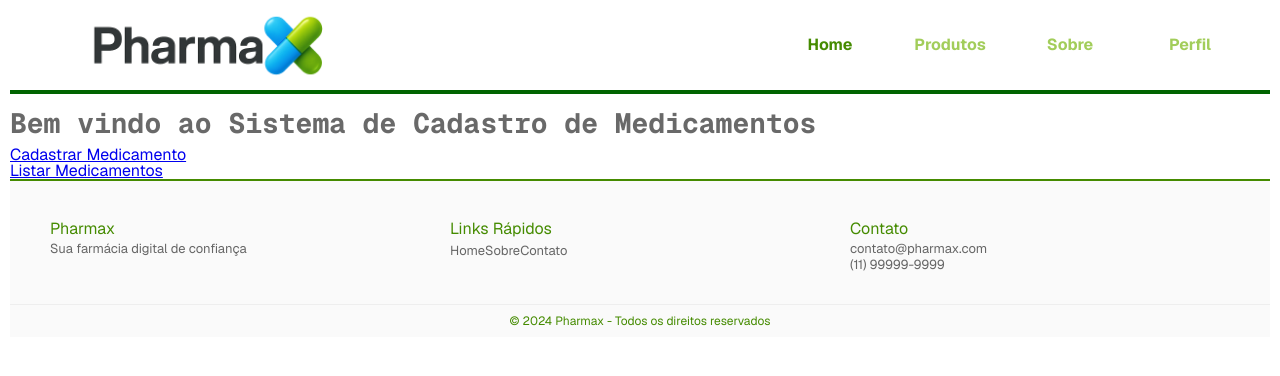
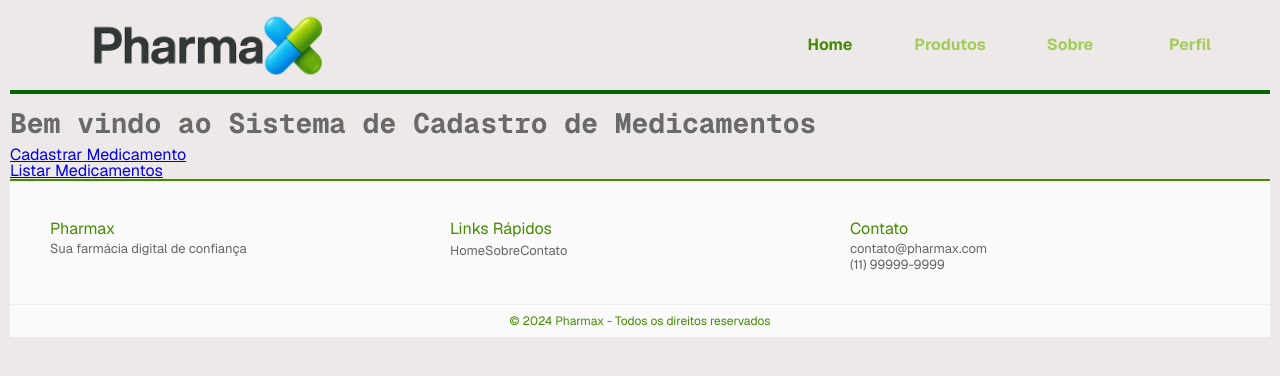
Before and after one commit to joaosaturnino/tcc-web-pharmax, a Next.js app: page / in a window 1280 px wide. Shown: the top 376 px of the page. Built offline with nearby package versions, Linux system fonts and the light colour scheme.

Commit message:
Update globals.css

```diff
--- a/src/styles/globals.css
+++ b/src/styles/globals.css
@@ -12,6 +12,7 @@ body {
   width: 100%;
   padding: 1rem;
   margin: 0 auto;
+  background-color: #EEE9E9;
 }
 
 * {
```
